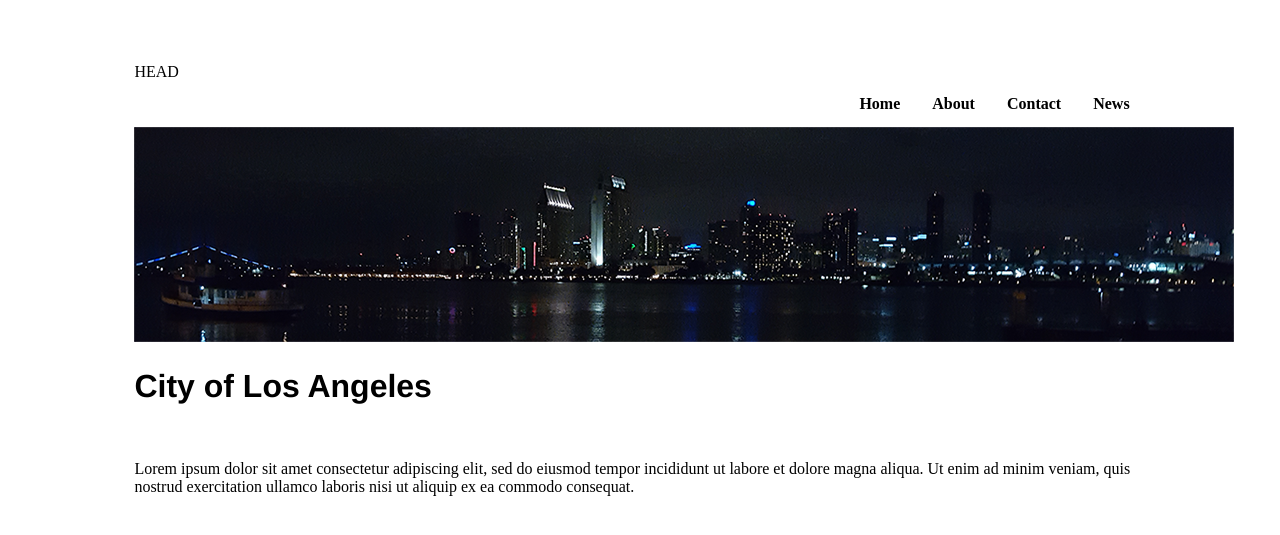
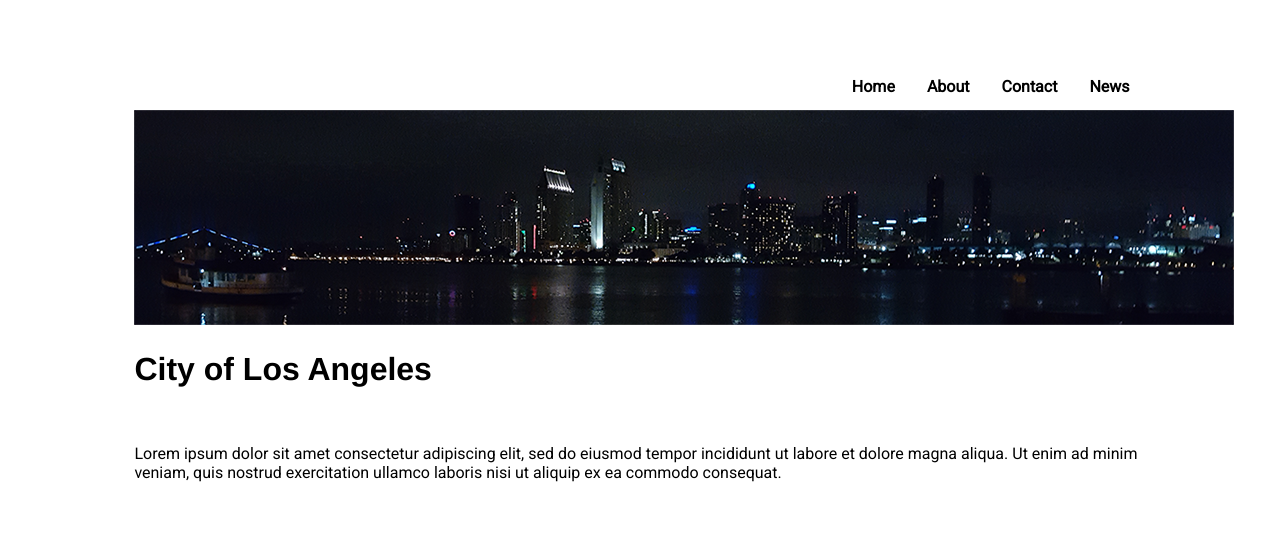
Before and after one commit to Gladdstone/wm2-midterm-site, a PHP site: page / in a window 1280 px wide. Shown: the top 535 px of the page. Run offline with PHP 8.4, Linux system fonts and the light colour scheme.

Commit message:
Completed conflict merge

```diff
--- a/css/stylesheet.css
+++ b/css/stylesheet.css
@@ -1,4 +1,3 @@
-HEAD
 html {
 	font-family: Roboto, Helvetica;
 	margin: 0;
--- a/js/scripts.js
+++ b/js/scripts.js
@@ -1,4 +1,3 @@
-HEAD
 function openMenu(elem) {
 	elem.classList.toggle("change");
 	openNav()
--- a/navbar.html
+++ b/navbar.html
@@ -1,4 +1,3 @@
-HEAD
 <!--<div>
 	<img src="images/cityline.png">
 </div>-->
```
